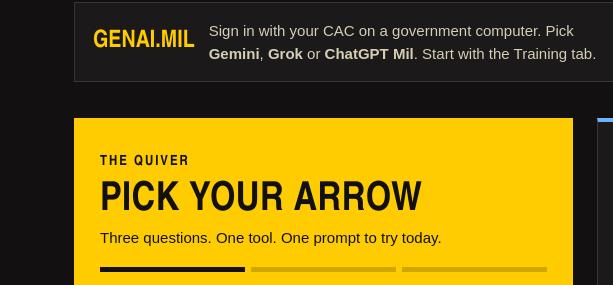
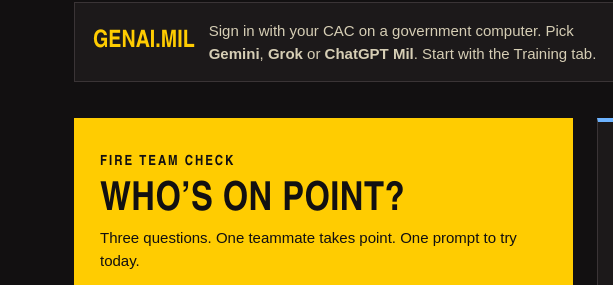
Before and after one commit to chesterhungate-ui/genai-mil-field-guide, a plain HTML site: page index.html in a window 1280 px wide. Shown: the part 3585-3870 px from the top of the page, 0-613 px from the left. Drawn offline with Linux system fonts and the light colour scheme.

Commit message:
Rename the tool quiz to Who's on point? (fire team check)
Co-Authored-By: Claude Opus 5.5 <noreply@anthropic.com>

```diff
--- a/index.html
+++ b/index.html
@@ -494,9 +494,9 @@ footer b{color:var(--tan)}
   </div>
   <div class="toolwrap">
     <div class="quiz" id="quiz" aria-live="polite">
-      <span class="qt">The quiver</span>
-      <h3>Pick your arrow</h3>
-      <p class="sub">Three questions. One tool. One prompt to try today.</p>
+      <span class="qt">Fire team check</span>
+      <h3>Who&rsquo;s on point?</h3>
+      <p class="sub">Three questions. One teammate takes point. One prompt to try today.</p>
       <div class="dots"><i class="on"></i><i></i><i></i></div>
       <div class="q cur" data-q="0"><p class="ask">What do you need right now?</p><div class="opts">
         <button class="opt" type="button" data-s="copilot:2,chatgpt:1">Clean up an email or recap a meeting</button>
@@ -514,7 +514,7 @@ footer b{color:var(--tan)}
         <button class="opt" type="button" data-m="once">Just this once</button>
         <button class="opt" type="button" data-m="build">Every week, or more</button>
       </div></div>
-      <div class="res" id="res"><span class="rt">Your arrow</span><h4 id="res-name"></h4><p id="res-why"></p><div class="row"><a class="btn solid" id="res-go" href="#prompts" data-open>Open your prompt &rarr;</a><button class="again" type="button" id="res-again">Start over</button></div></div>
+      <div class="res" id="res"><span class="rt">On point</span><h4 id="res-name"></h4><p id="res-why"></p><div class="row"><a class="btn solid" id="res-go" href="#prompts" data-open>Open your prompt &rarr;</a><button class="again" type="button" id="res-again">Start over</button></div></div>
     </div>
     <div class="cards">
       <div class="card rv" id="pick-copilot" style="--c:var(--copilot)"><h3><svg class="logo" aria-hidden="true"><use href="#lg-copilot"/></svg>Copilot</h3><p class="best">Best for quick edits, and summarizing your own meetings, chats and email.</p><ul><li>Summarizes your Teams meetings, chats, email and documents</li><li>Finds files and people you already have access to</li><li>No internet and no images in the government version</li></ul><p class="w">Teams or Outlook. Not on genai.mil.</p></div>
```
Also changed, not shown: v4/index.html (+4 -4 lines).
